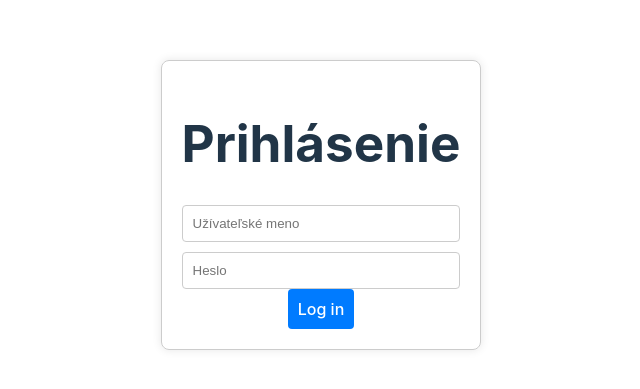
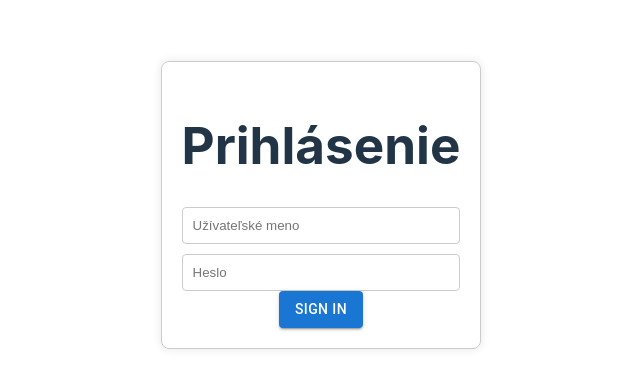
Before and after one commit to OEMromanca/trello-clone-react, a React (Vite) app: page / in a window 1280 px wide. Shown: the part 195-584 px from the top of the page, without its empty margins (319-959 px from the left). Built offline with nearby package versions, Linux system fonts and the light colour scheme.

Commit message:
bind mount

```diff
--- a/docker-compose.yml
+++ b/docker-compose.yml
@@ -19,6 +19,9 @@ services:
       - VITE_PORT=3000
     labels:
       - "com.centurylinklabs.watchtower.enable=true"
+    volumes:
+      - ./frontend:/app/frontend
+      - /app/frontend/node_modules
 
   watchtower:
     image: containrrr/watchtower
--- a/package.json
+++ b/package.json
@@ -14,6 +14,10 @@
     "docker:restart": "docker compose down && docker compose build --no-cache && docker compose up -d"
   },
   "dependencies": {
+    "@emotion/react": "^11.13.3",
+    "@emotion/styled": "^11.13.0",
+    "@mui/material": "^6.1.5",
+    "axios": "^1.7.7",
     "js-cookie": "^3.0.5",
     "react": "^18.3.1",
     "react-dom": "^18.3.1"
--- a/src/App.tsx
+++ b/src/App.tsx
@@ -1,6 +1,8 @@
 import { useEffect, useState } from 'react';
 import Cookies from 'js-cookie';
 import './App.css';
+import { Button } from '@mui/material';
+
 
 interface UserProfile {
   _id: string;
@@ -100,9 +102,10 @@ const App =() => {
           className="input-field"
         />
       </div>
-      <button onClick={handleLogin} className="login-button">
-       Log in
-      </button>
+
+      <Button variant="contained" color="primary" onClick={handleLogin}>
+        Sign in
+      </Button>
 
       {userProfile && (
         <div className="user-profile">
```
Also changed, not shown: 1 other file (tests, documents, lock files or other folders).
